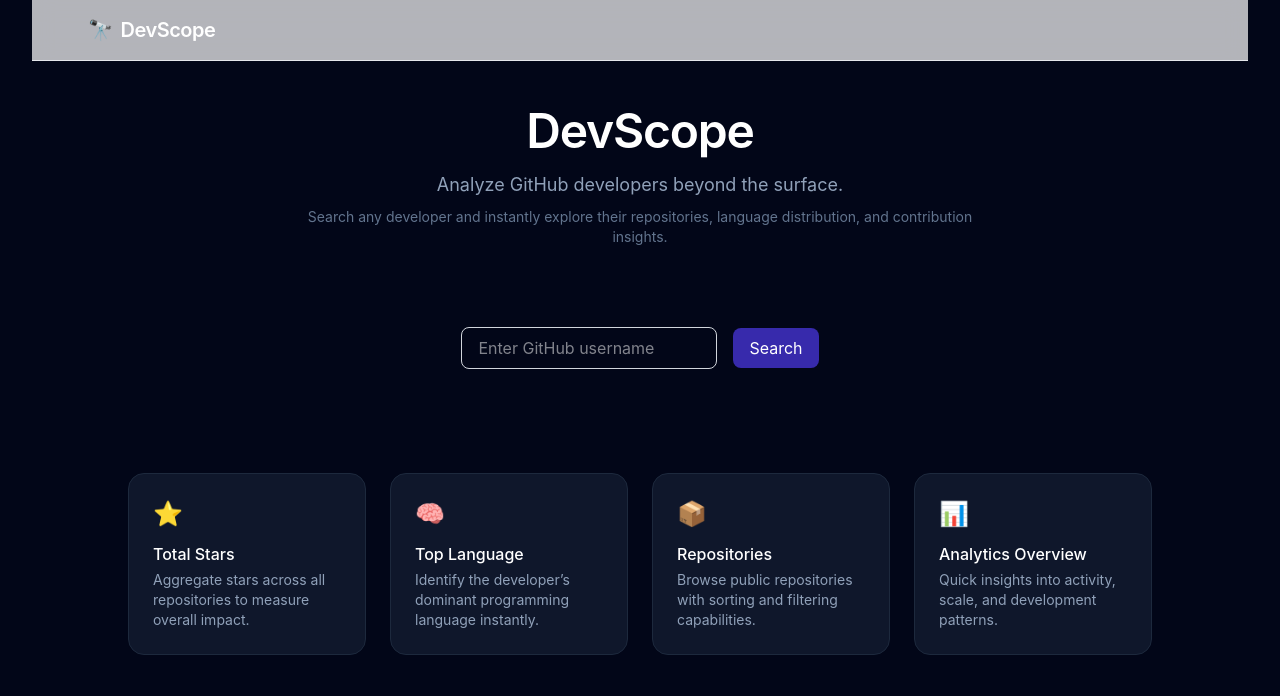
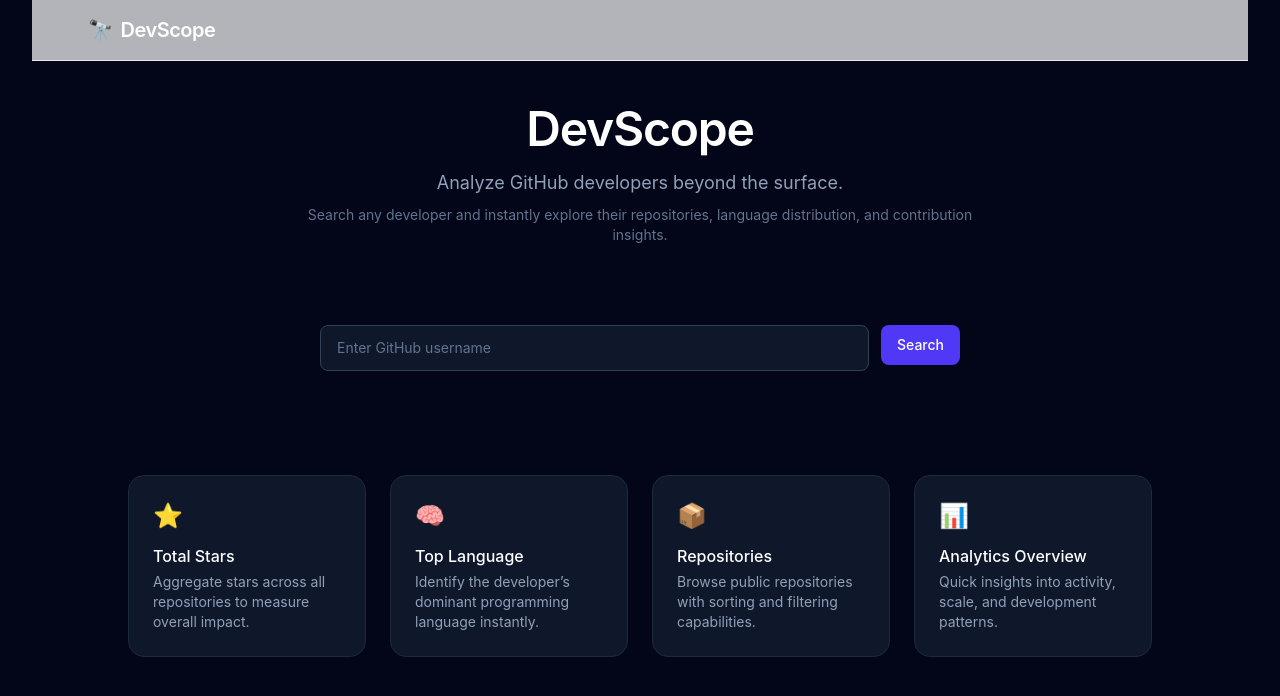
Before and after one commit to Nuelz1/ALX-Capstone-Project-DevScope, a React (Vite) app: page / in a window 1280 px wide. Shown: the top 696 px of the page. Built offline with nearby package versions, Linux system fonts and the light colour scheme.

Commit message:
Refine search UX and shared UI components

```diff
--- a/src/components/SearchBar.jsx
+++ b/src/components/SearchBar.jsx
@@ -1,26 +1,61 @@
-import {useState} from 'react';
-import { useNavigate } from 'react-router-dom';
+import { useState } from "react";
+import { useNavigate } from "react-router-dom";
 import Input from "./UI/Input";
 import Button from "./UI/Button";
 
 const SearchBar = () => {
-    const [username, setUsername] = useState('');
+  const [username, setUsername] = useState("");
+  const [error, setError] = useState("");
   const navigate = useNavigate();
 
   const handleSubmit = (e) => {
     e.preventDefault();
-        setUsername(username.trim());
-        if (username.trim()) {
-            navigate(`/user/${username}`);
+
+    const trimmedUsername = username.trim();
+
+    if (!trimmedUsername) {
+      setError("Please enter a GitHub username.");
+      return;
     }
+
+    setError("");
+    setUsername(trimmedUsername);
+    navigate(`/user/${encodeURIComponent(trimmedUsername)}`);
   };
 
   return (
-        <form onSubmit={handleSubmit} className="flex justify-center items-center py-10">
-            <Input value={username} onChange={(e) => setUsername(e.target.value)} placeholder="Enter GitHub username"/>
-           <Button type="submit" className="ml-4">Search</Button>
+    <form
+      onSubmit={handleSubmit}
+      className="mx-auto flex w-full max-w-2xl flex-col gap-3 px-4 py-10 sm:flex-row sm:items-start"
+    >
+      <div className="flex min-w-0 flex-1 flex-col">
+        <Input
+          id="github-username"
+          name="username"
+          value={username}
+          onChange={(e) => {
+            setUsername(e.target.value);
+            if (error) setError("");
+          }}
+          placeholder="Enter GitHub username"
+          ariaLabel="GitHub username"
+          ariaInvalid={Boolean(error)}
+          ariaDescribedby={error ? "username-error" : undefined}
+        />
+        {error && (
+          <p
+            id="username-error"
+            role="alert"
+            className="mt-2 text-sm text-rose-400"
+          >
+            {error}
+          </p>
+        )}
+      </div>
+      <Button type="submit" className="sm:shrink-0">
+        Search
+      </Button>
     </form>
   );
 };
-
 export default SearchBar;
--- a/src/components/UI/Button.jsx
+++ b/src/components/UI/Button.jsx
@@ -1,16 +1,20 @@
 export default function Button({ onClick, className = '', size = "medium", variant = "primary", type, children, disabled = false }) {
 
   const sizeClasses = {
-    small: "px-3 py-1 text-sm",
-    medium: "px-4 py-2",
-    large: "px-6 py-3 text-lg"
-  };
+small: "px-3 py-1.5 text-sm",
+medium: "px-4 py-2.5 text-sm",
+large: "px-6 py-3 text-base",
+};
 
-  const variantClasses = {
-    primary: "bg-indigo-800 text-white hover:bg-indigo-700 disabled:bg-gray-400 disabled:cursor-not-allowed",
-    secondary: "bg-gray-600 text-white hover:bg-gray-700 disabled:bg-gray-400 disabled:cursor-not-allowed",
-    outline: "border border-gray-600 text-white hover:bg-gray-700 disabled:border-gray-400 disabled:text-gray-400 disabled:cursor-not-allowed"
-  };
+const variantClasses = {
+primary:
+"bg-indigo-600 text-white hover:bg-indigo-500 disabled:bg-slate-700 disabled:text-slate-400 disabled:cursor-not-allowed",
+secondary:
+"bg-slate-700 text-slate-100 hover:bg-slate-600 disabled:bg-slate-800 disabled:text-slate-500 disabled:cursor-not-allowed",
+outline:
+"border border-slate-600 text-slate-200 hover:bg-slate-800 disabled:border-slate-700 disabled:text-slate-500 disabled:cursor-not-allowed",
+};
+
 
 
 
@@ -18,7 +22,7 @@ export default function Button({ onClick, className = '', size = "medium", varia
     <button
       onClick={onClick}
       disabled={disabled}
-      className={`${sizeClasses[size]} ${variantClasses[variant]} ${className} rounded-lg transition-colors duration-300`}
+      className={`${sizeClasses[size]} ${variantClasses[variant]} ${className} rounded-lg font-medium transition-colors duration-200 focus-visible:outline-none focus-visible:ring-2 focus-visible:ring-indigo-400 focus-visible:ring-offset-2 focus-visible:ring-offset-slate-950`}
       type={type}
       >
       {children}
--- a/src/components/UI/Input.jsx
+++ b/src/components/UI/Input.jsx
@@ -1,13 +1,30 @@
-export default function Input({type = 'text', value, onChange,placeholder = '', className = '' }) {
-    const baseStyles = "border border-gray-300 rounded-lg px-4 py-2 w-64 focus:outline-none focus:ring-2 focus:ring-blue-500";
+export default function Input({
+  type = "text",
+  value,
+  onChange,
+  placeholder = "",
+  className = "",
+  id,
+  name,
+  ariaLabel,
+  ariaInvalid,
+  ariaDescribedby,
+}) {
+  const baseStyles =
+    "w-full rounded-lg border border-slate-700 bg-slate-900 px-4 py-3 text-sm text-slate-100 placeholder:text-slate-500 outline-none transition-colors duration-200 focus:border-indigo-500 focus:ring-2 focus:ring-indigo-500/20";
 
   return (
     <input
       type={type}
+      id={id}
+      name={name}
       value={value}
       onChange={onChange}
       placeholder={placeholder}
+      aria-label={ariaLabel}
+      aria-invalid={ariaInvalid}
+      aria-describedby={ariaDescribedby}
       className={`${baseStyles} ${className}`}
     />
   );
-};
+}
--- a/src/components/UserCard.jsx
+++ b/src/components/UserCard.jsx
@@ -1,15 +1,26 @@
 
 const UserCard = ({ user }) => {
-    const { avatar_url, login, public_repos } = user;
-    return (
-        <div className="bg-slate-800 rounded-lg p-4 flex items-center gap-4">
-            <img src={avatar_url} alt={login} className="w-12 h-12 rounded-full" />
-            <div>
-                <h3 className="font-bold">{login}</h3>
-                <p className="text-sm text-slate-400">{public_repos} repositories</p>
-            </div>
-        </div>
-    )
-}
+  const { avatar_url, login, public_repos } = user;
 
-export default UserCard
+  return (
+    <div className="flex items-center gap-4 rounded-xl border border-slate-700 bg-slate-800 p-5 transition-colors duration-200 hover:border-slate-600">
+      <img
+        src={avatar_url}
+        alt={`${login}'s GitHub avatar`}
+        className="h-16 w-16 rounded-full border border-slate-600 object-cover"
+      />
+
+      <div className="min-w-0">
+        <h3 className="truncate text-lg font-semibold text-slate-100">
+          {login}
+        </h3>
+
+        <p className="mt-1 text-sm text-slate-400">
+          {public_repos} public repositories
+        </p>
+      </div>
+    </div>
+  );
+};
+
+export default UserCard;
```
Lines whose indentation alone changed are shown as unchanged.
